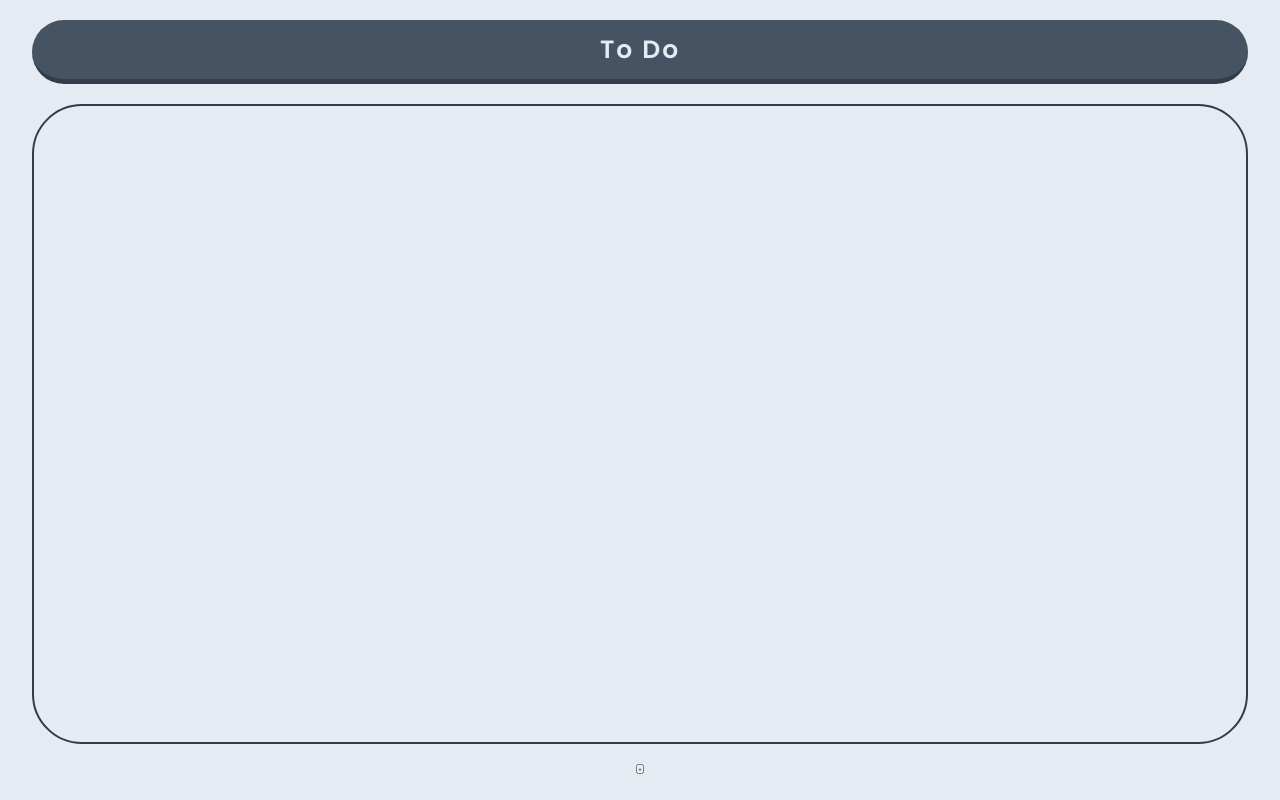
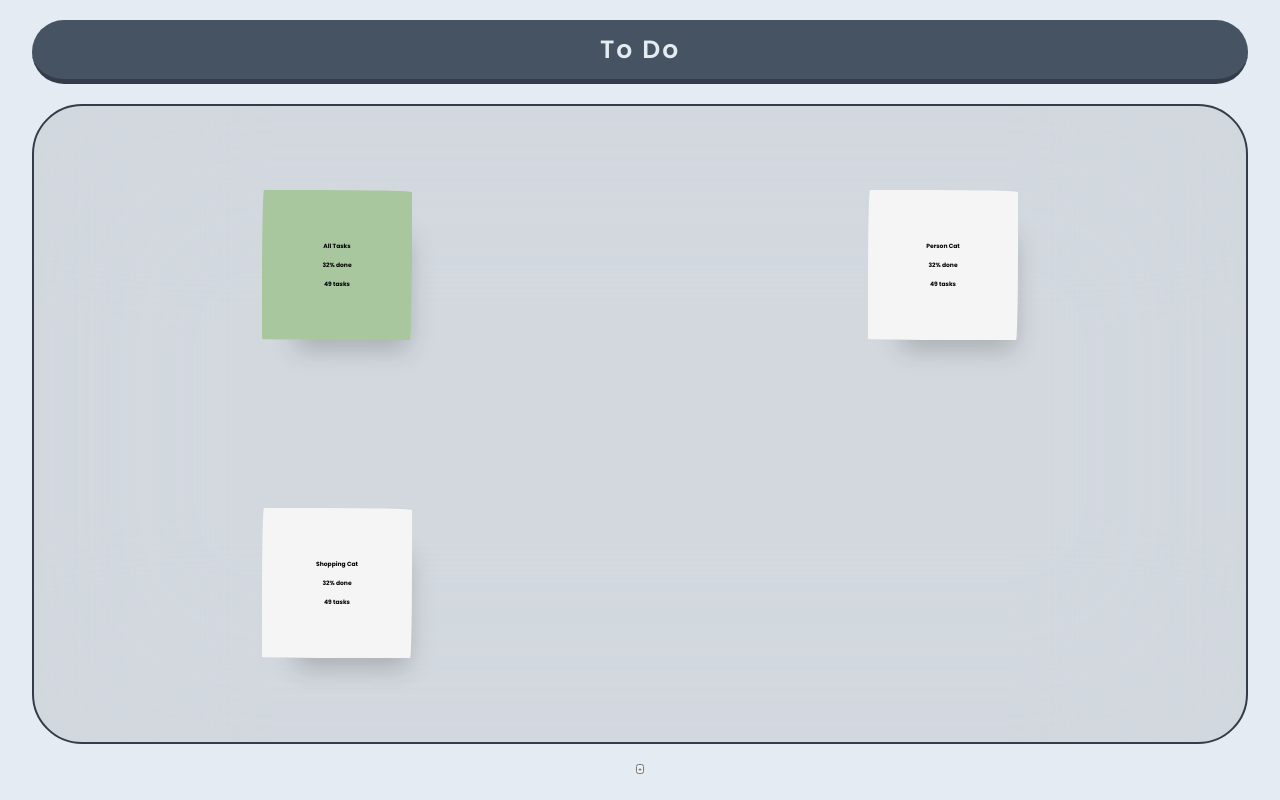
Before and after one commit to KimEden88/To-Do-App, a plain HTML site: page index.html in a window 1280 px wide. Drawn offline with Linux system fonts and the light colour scheme.

Commit message:
cards added

```diff
--- a/index.html
+++ b/index.html
@@ -1,15 +1,15 @@
 <!DOCTYPE html>
 <html lang="en">
-
     <head>
-  <meta charset="UTF-8">
-  <meta name="viewport" content="width=device-width, initial-scale=1.0">
-  <link rel="stylesheet" href="style.css">
-  <link rel="preconnect" href="https://fonts.googleapis.com">
-  <link rel="preconnect" href="https://fonts.gstatic.com" crossorigin>
+        <meta charset="UTF-8" />
+        <meta name="viewport" content="width=device-width, initial-scale=1.0" />
+        <link rel="stylesheet" href="style.css" />
+        <link rel="preconnect" href="https://fonts.googleapis.com" />
+        <link rel="preconnect" href="https://fonts.gstatic.com" crossorigin />
         <link
             href="https://fonts.googleapis.com/css2?family=Poppins:ital,wght@0,100;0,200;0,300;0,400;0,500;0,600;0,700;0,800;0,900;1,100;1,200;1,300;1,400;1,500;1,600;1,700;1,800;1,900&display=swap"
-    rel="stylesheet">
+            rel="stylesheet"
+        />
         <title>To Do App</title>
     </head>
 
@@ -18,29 +18,45 @@
         <nav class="nav">
             <!-- logo -->
             <h1 class="font-heading-primary">To Do</h1>
-
         </nav>
         <!-- Body -->
         <div class="main">
             <!-- Info Box --hard coded -->
-    <div class="overview">
+
+            <div class="overview card-size border-card">
                 <!-- heading (h2)-->
+                <h2>All Tasks</h2>
                 <!-- % (h4)-->
+                <h4>32% done</h4>
                 <!-- Num-Tasks (h5)-->
+                <h5>49 tasks</h5>
             </div>
             <!-- categories-Cards -->
+            <div class="overview card-size border-card white">
+                <!-- heading (h2)-->
+                <h2>Person Cat</h2>
+                <!-- % (h4)-->
+                <h4>32% done</h4>
+                <!-- Num-Tasks (h5)-->
+                <h5>49 tasks</h5>
+            </div>
+            <div class="overview card-size border-card white">
+                <!-- heading (h2)-->
+                <h2>Shopping Cat</h2>
+                <!-- % (h4)-->
+                <h4>32% done</h4>
+                <!-- Num-Tasks (h5)-->
+                <h5>49 tasks</h5>
+            </div>
             <!-- tasks created by JS -->
         </div>
+
         <!-- Body -->
         <!-- Functional Nav --hard coded-->
         <div class="add-category">
             <button>+</button>
         </div>
 
-
-
-
         <script src="./app.js"></script>
     </body>
-
 </html>
--- a/style.css
+++ b/style.css
@@ -29,7 +29,7 @@ body {
     align-items: center;
     flex-direction: column;
     gap: 2rem;
-  font-family: 'Poppins', sans-serif;
+    font-family: "Poppins", sans-serif;
     width: 100vw;
     height: 100vh;
     background-color: #e4ebf2;
@@ -52,4 +52,36 @@ body {
     width: 95%;
     height: 80%;
     border-radius: 5rem;
+    display: grid;
+    grid-template-columns: repeat(2, 1fr);
+    justify-items: stretch;
+    background-color: rgba(128, 128, 128, 0.174);
+    backdrop-filter: blur(100px);
 }
+
+.overview {
+    /* border: #c0dfa1 solid 0.1rem; */
+    background-color: #9fc490cc;
+}
+
+.card-size {
+    width: 15rem;
+    height: 15rem;
+    align-self: center;
+    place-self: center;
+    display: flex;
+    flex-direction: column;
+    justify-content: center;
+    align-items: center;
+    gap: 1rem;
+}
+.white {
+    background-color: whitesmoke;
+}
+.border-card {
+    border-top-right-radius: 90px 2px;
+    border-top-left-radius: 2px 90px;
+    border-bottom-right-radius: 2px 90px;
+    border-bottom-left-radius: 90px 1.3px;
+    box-shadow: 15px 28px 25px -18px rgba(0, 0, 0, 0.2);
+}
```
Lines whose indentation alone changed are shown as unchanged.
